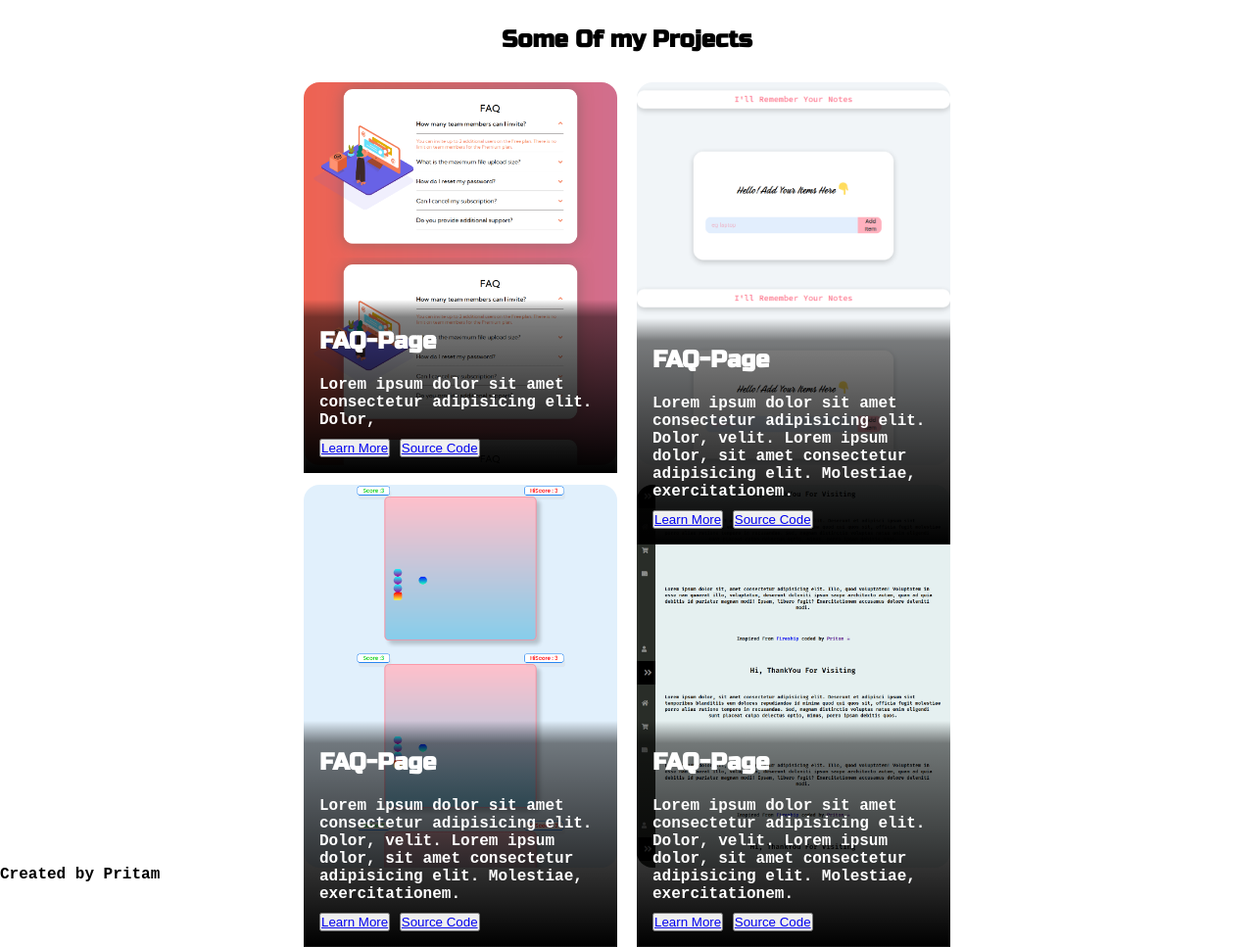
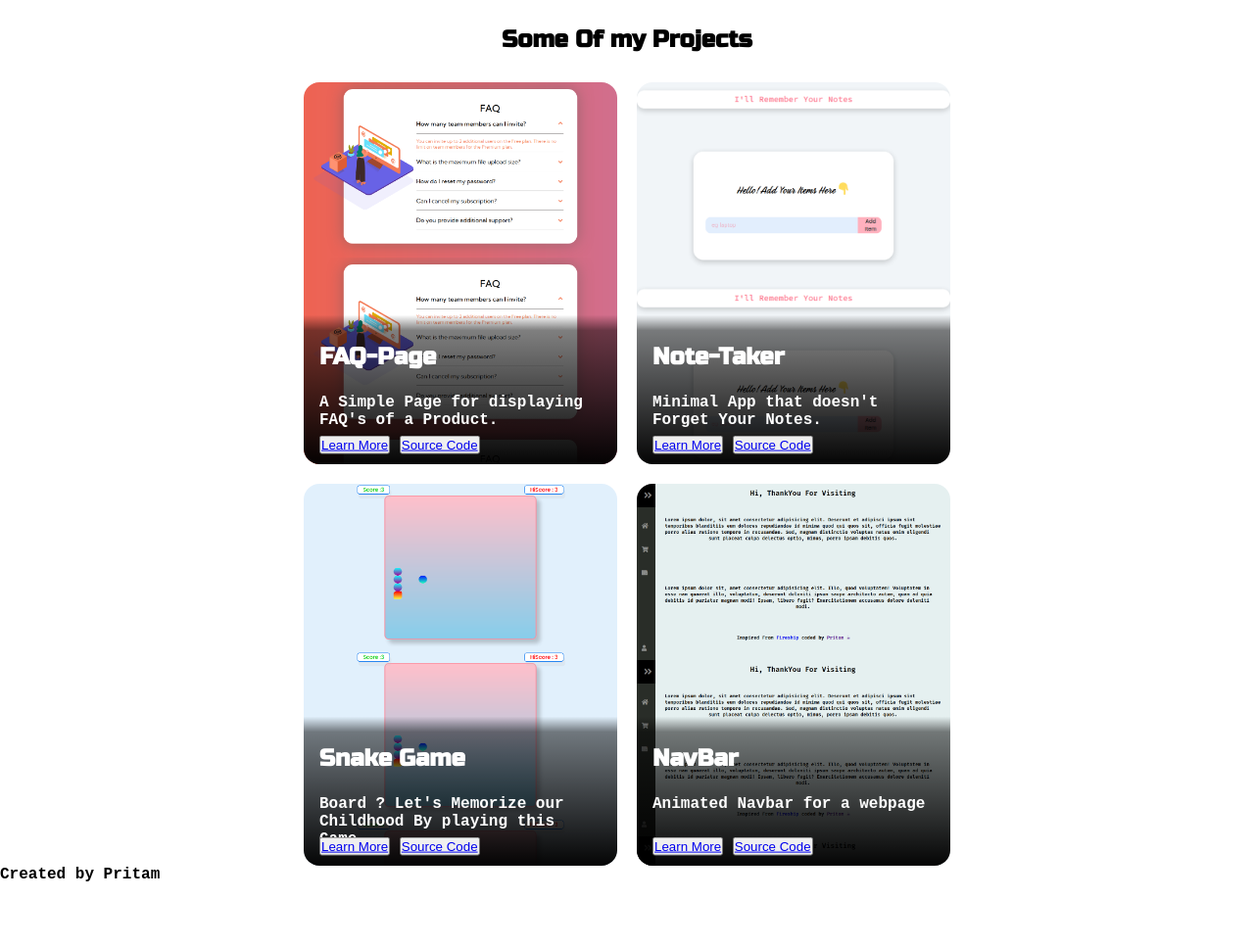
Before and after one commit to pritambera2000/Frontend_Practices, a plain HTML site: page ProjectShowcaseCards/index.html in a window 1280 px wide. Shown: the part 34-1001 px from the top of the page at 98% size. After the commit the page ends 936 px from the top, so only its background shows below. Drawn offline with nearby package versions, Linux system fonts and the light colour scheme.

Commit message:
Day-4's Codes

```diff
--- a/ProjectShowcaseCards/Styles/SCSS/_card.scss
+++ b/ProjectShowcaseCards/Styles/SCSS/_card.scss
@@ -16,7 +16,7 @@
         transition: transform 0.3s ease;
         border-radius: 1em;
         // height: 17rem;
-        // overflow: hidden;
+        overflow: hidden;
 
         // height:25vmin;
         // background-repeat: no-repeat;
@@ -38,7 +38,7 @@
         background:$black-gradient-clr;
         color:white;
         // height:7rem;
-        transform: translateY(35%);
+        transform: translateY(49%);
     }
     .card-title{
         position:relative;
@@ -60,7 +60,8 @@
     }
     .card-description{
 
-            padding: 0.6rem 0;
+            margin: 0.7rem 0;
+            height: 2rem;
 
     }
 
--- a/ProjectShowcaseCards/index.html
+++ b/ProjectShowcaseCards/index.html
@@ -52,7 +52,7 @@
         <div class="card-content">
           <h2 class="card-title">FAQ-Page</h2>
           <p class="card-description">
-            Lorem ipsum dolor sit amet consectetur adipisicing elit. Dolor,
+           A Simple Page for displaying FAQ's of a Product.
 
           </p>
           <div class="card-btn-container">
@@ -68,11 +68,9 @@
         <!-- Card-2 -->
         <div class="card card-2">
             <div class="card-content">
-          <h2 class="card-title">FAQ-Page</h2>
+          <h2 class="card-title">Note-Taker</h2>
           <p class="card-description">
-            Lorem ipsum dolor sit amet consectetur adipisicing elit. Dolor,
-            velit. Lorem ipsum dolor, sit amet consectetur adipisicing elit.
-            Molestiae, exercitationem.
+            Minimal App that doesn't Forget Your Notes.
           </p>
           <div class="card-btn-container">
             <button class="learn-more">
@@ -87,11 +85,10 @@
         <!-- Card-3 -->
         <div class="card card-3">
             <div class="card-content">
-          <h2 class="card-title">FAQ-Page</h2>
+          <h2 class="card-title">Snake Game</h2>
           <p class="card-description">
-            Lorem ipsum dolor sit amet consectetur adipisicing elit. Dolor,
-            velit. Lorem ipsum dolor, sit amet consectetur adipisicing elit.
-            Molestiae, exercitationem.
+          Board ? Let's Memorize our Childhood By playing this Game.
+
           </p>
           <div class="card-btn-container">
             <button class="learn-more">
@@ -106,11 +103,9 @@
         <!-- Card-4 -->
         <div class="card card-4">
             <div class="card-content">
-          <h2 class="card-title">FAQ-Page</h2>
+          <h2 class="card-title">NavBar</h2>
           <p class="card-description">
-            Lorem ipsum dolor sit amet consectetur adipisicing elit. Dolor,
-            velit. Lorem ipsum dolor, sit amet consectetur adipisicing elit.
-            Molestiae, exercitationem.
+            Animated Navbar for a webpage
           </p>
           <div class="card-btn-container">
             <button class="learn-more">
```
Also changed, not shown: ProjectShowcaseCards/Styles/CSS/main.css, ProjectShowcaseCards/Styles/SCSS/_button.scss (added).
